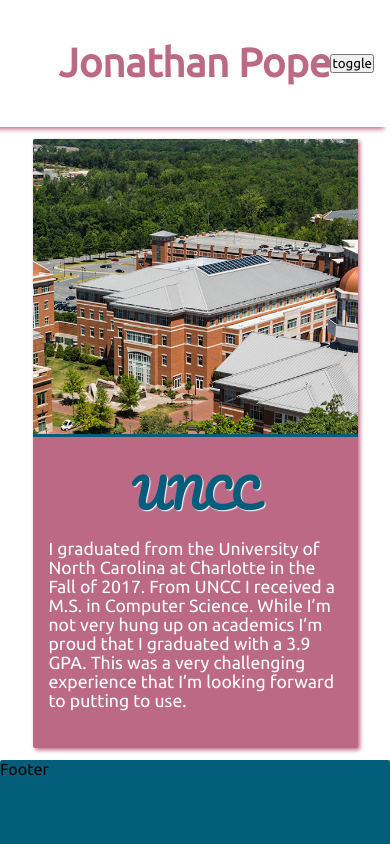
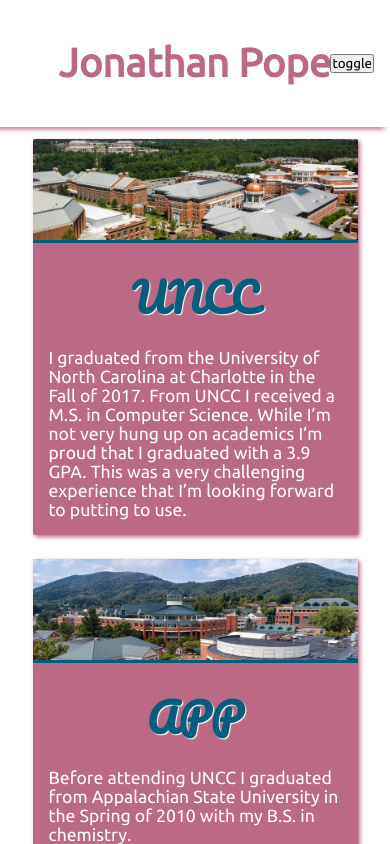
Before and after one commit to popejb1116/jbp-website-ui, a Svelte app: page /education in a window 390 px wide. Built offline with nearby package versions, Linux system fonts and the light colour scheme.

Commit message:
Implemented responsive aspect ratio img on education page

```diff
--- a/src/layout/pages/education/Education.svelte
+++ b/src/layout/pages/education/Education.svelte
@@ -1,95 +1,9 @@
- <!-- <script>
-   //RESPONSIVE IMG
-   let unccImg = '/images/education_card_uncc-campus.jpg'
-   let appImg = '/images/education_card_app-campus.jpg'
-</script>
-
-<style>
-   .card {
-      display: flex;
-      flex-flow: column nowrap;
-      justify-content: flex-start;
-      align-items: center;
-
-      width: 100%;
-      min-height: auto;
-
-      background: var(--theme-primary);
-      margin: 0.75rem 0;
-      border-radius: 2px;
-      box-shadow: 2px 2px 4px black;
-      box-shadow: 2px 2px 4px var(--theme-primary);
-   }
-   img {
-      width: 100%;
-      height: auto;
-      border-top-left-radius: 2px;
-      border-top-right-radius: 2px;
-   }
-   .card-body {
-      display: flex;
-      flex-flow: column nowrap;
-      justify-content: flex-start;
-      align-items: flex-start;
-
-      padding: 1rem;
-      border-top: solid 3px var(--theme-accent);
-   }
-   .title {
-      align-self: center;
-      color: var(--theme-accent);
-      font-size: 2.5rem;
-      font-weight: bold;
-      font-family: 'Pacifico', cursive;
-      text-shadow: 1px 1px 1px white;
-   }
-   .text {
-      color: white;
-      font-size: 1.5rem;
-   }
-</style>
-
-<div class="card">
-   <img src={unccImg} alt="uncc-campus">
-   <div class="card-body">
-      <div class="title">UNCC</div>
-      <div class="text">
-      I graduated from the University of North Carolina at Charlotte in the Fall of 2017.
-      From UNCC I received a M.S. in Computer Science.
-      While I’m not very hung up on academics I’m proud that I graduated with a 3.9 GPA.
-      This was a very challenging experience that I’m looking forward to putting to use.
-      </div>
-   </div>
-</div>
-
-<div class="card">
-   <img src={appImg} alt="app-campus">
-   <div class="card-body">
-      <div class="title">App</div>
-      <div class="text">
-      Before attending UNCC I graduated from Appalachian State University in the Spring of 2010 with my B.S. in chemistry.
-      Before attending UNCC I graduated from Appalachian State University in the Spring of 2010 with my B.S. in chemistry.
-      Before attending UNCC I graduated from Appalachian State University in the Spring of 2010 with my B.S. in chemistry.
-      </div>
-   </div>
-</div> -->
-
-
-
-
-
-
-
-
-
-
-
-
-
 <script>
-   // PLACEHOLDER
    let unccImg = '/images/education_card_uncc-campus.jpg'
    let unccPlaceholder = '/images/placeholders/education_card_uncc-campus_placeholder.jpg'
+
+   let appImg = '/images/education_card_app-campus.jpg'
+   // let appPlaceholder = '/images/placeholders/education_card_app-campus_placeholder.jpg'
 
    let hideClass
    const hidePlaceholder = () => {
@@ -101,34 +15,23 @@
    .card {
       display: flex;
       flex-flow: column nowrap;
-      justify-content: flex-start;
-      align-items: center;
-
-      width: 100%;
-      height: 100%;
-
       background: var(--theme-primary);
       margin: 0.75rem 0;
       border-radius: 2px;
       box-shadow: 2px 2px 4px var(--theme-primary);
    }
    .img-wrapper {
-      flex: 1;
-      align-self: stretch;
+      width: 100%;
       position: relative;
-      min-height: 35vh;
-      max-height: 40vh;
    }
    img {
-      object-fit: cover;
       width: 100%;
-      height: 100%;
-      max-height: 40vh;
       position: absolute;
       border-top-left-radius: 2px;
       border-top-right-radius: 2px;
+      border-bottom: solid 3px var(--theme-accent);
 
-      /* HIDE PLACEHOLDERS */
+      /* HIDE PLACEHOLDER */
       transition: opacity 1s;
    }
    /* HIDE ALT TEXT DURING FETCH */
@@ -138,50 +41,41 @@
    img.hide {
       opacity: 0;
    }
-
    .card-body {
-      flex: 2;
-      display: flex;
-      flex-flow: column nowrap;
-      justify-content: space-around;
-      align-items: center;
       padding: 1rem;
-      border-top: solid 3px var(--theme-accent);
+      padding-top: 33%;
    }
    .title {
-      align-self: center;
+      text-align: center;
       color: var(--theme-accent);
+
+      margin: 1rem 0;
+
       font-size: 2.5rem;
       font-weight: bold;
       font-family: 'Pacifico', cursive;
       text-shadow: 1px 1px 1px white;
    }
    .text {
-      align-self: flex-start;
       color: white;
       font-size: 1.1rem;
-      margin-bottom: 1rem;
    }
 </style>
-
 
 <div class="card">
    <div class="img-wrapper">
       <img
          src={unccImg}
-         alt="uncc-img"
          on:load={hidePlaceholder}
-      >
+         alt="uncc-campus">
       <img
          src={unccPlaceholder}
          class={hideClass}
          alt="uncc-placeholder"
       >
    </div>
-
    <div class="card-body">
       <div class="title">UNCC</div>
-
       <div class="text">
          I graduated from the University of North Carolina at Charlotte in the Fall of 2017.
          From UNCC I received a M.S. in Computer Science.
@@ -190,3 +84,24 @@
       </div>
    </div>
 </div>
+
+<!-- TODO: UPDATE PLACEHOLDER -->
+<div class="card">
+   <div class="img-wrapper">
+      <img
+         src={appImg}
+         on:load={hidePlaceholder}
+         alt="app-campus">
+      <img
+         src={unccPlaceholder}
+         class={hideClass}
+         alt="app-placeholder"
+      >
+   </div>
+   <div class="card-body">
+      <div class="title">APP</div>
+      <div class="text">
+         Before attending UNCC I graduated from Appalachian State University in the Spring of 2010 with my B.S. in chemistry.
+      </div>
+   </div>
+</div>
```
